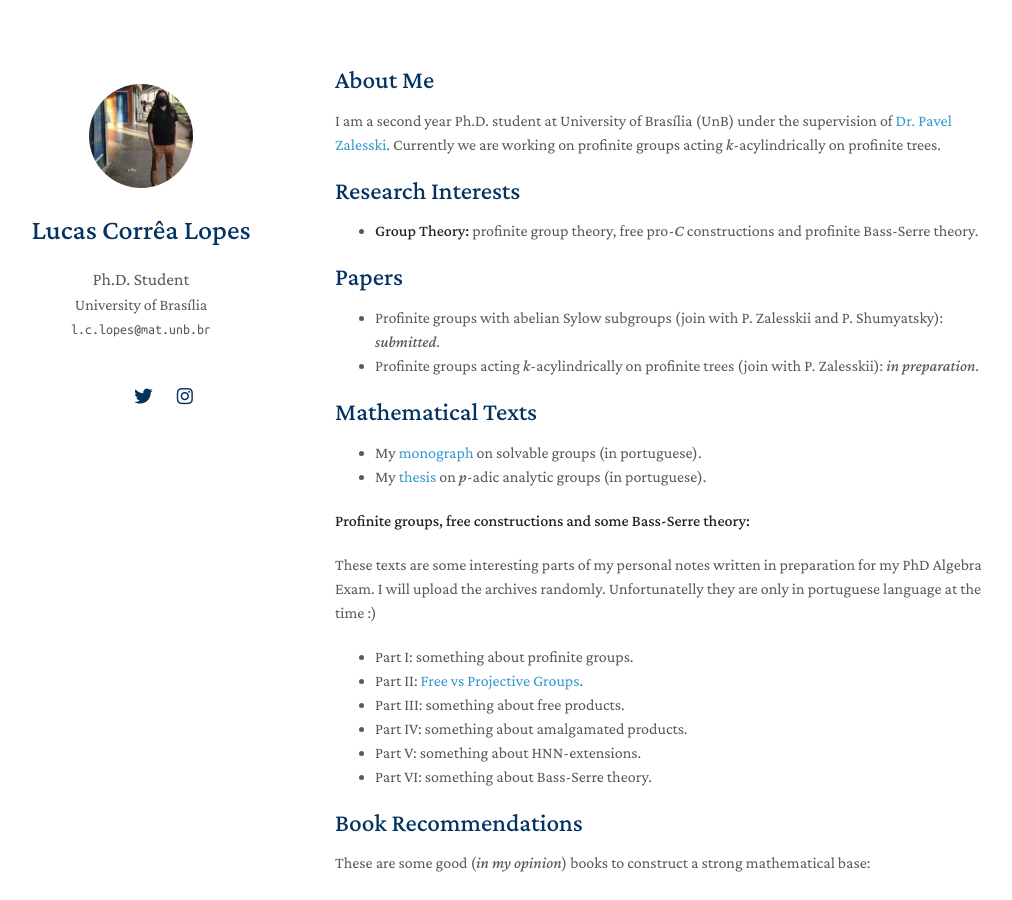
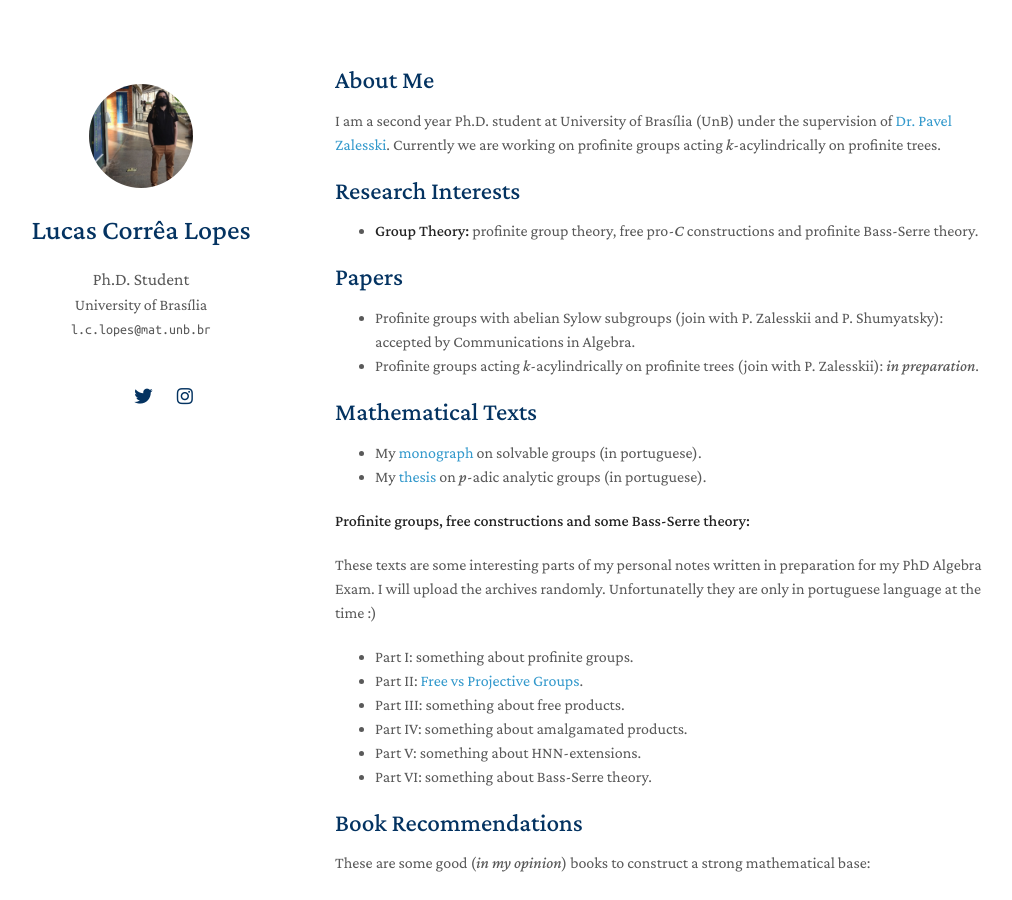
Before and after one commit to lcorrealopes/home, a Jekyll site: the page built from index.md, in a window 1280 px wide and 900 px high. Shown: the whole window, without its empty margins (135-1147 px from the left). Built offline with Jekyll 4.4.1, drawn with Linux system fonts in a browser that asks for light colours; nearby versions of some CDN libraries; a style sheet for code colours, icons or effects is not loaded; our own code applies the rules of GitHub Pages for plain Markdown files.

Commit message:
Update index.md

```diff
--- a/index.md
+++ b/index.md
@@ -12,7 +12,7 @@ I am a second year Ph.D. student at University of Brasília (UnB) under the supe
 
 ## Papers
 
-- Profinite groups with abelian Sylow subgroups (join with P. Zalesskii and P. Shumyatsky): *submitted*.
+- Profinite groups with abelian Sylow subgroups (join with P. Zalesskii and P. Shumyatsky): accepted by Communications in Algebra.
 - Profinite groups acting *k*-acylindrically on profinite trees (join with P. Zalesskii): *in preparation*.
 
 ## Mathematical Texts
```
